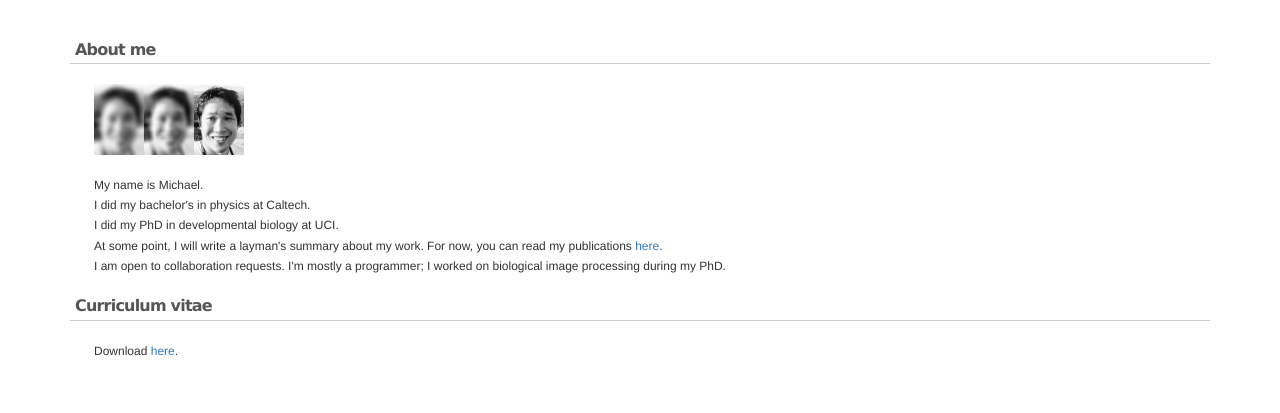
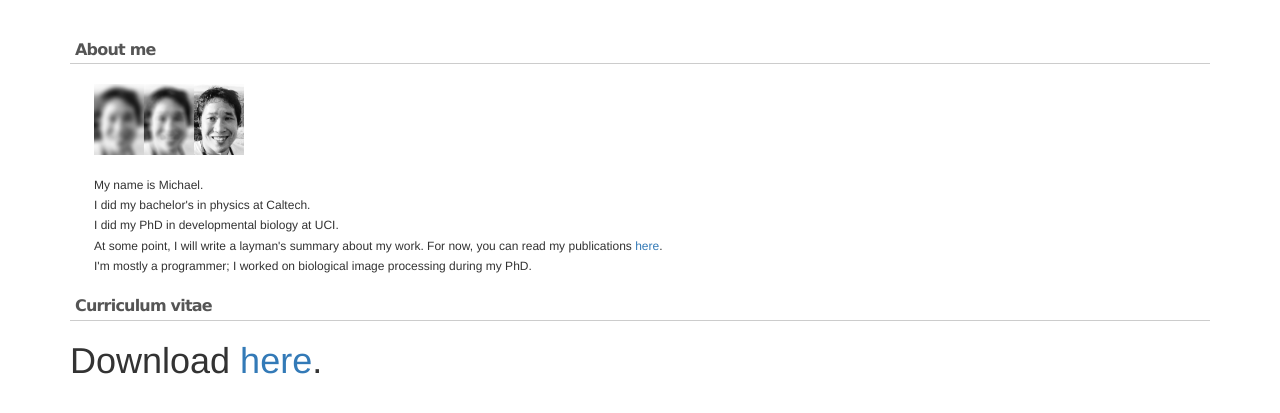
Before and after one commit to michael-chiang-mc5/michael-chiang-website-repo, a Django app: page / in a window 1280 px wide. Shown: the part 51-464 px from the top of the page. Run offline with Django 3.2, Linux system fonts and the light colour scheme; some libraries are stand-ins or nearby versions.

Commit message:
made cv link bigger

```diff
--- a/mySite/myContent/templates/myContent/cv.html
+++ b/mySite/myContent/templates/myContent/cv.html
@@ -23,7 +23,7 @@
       I did my PhD in developmental biology at UCI.<br />
       At some point, I will write a layman's summary about my work. For now, you
       can read my publications <a href="{% url 'myContent:publications' %}">here</a>.<br>
-      I am open to collaboration requests. I'm mostly a programmer; I worked on biological
+      I'm mostly a programmer; I worked on biological
       image processing during my PhD. <br />
     </div>
 
@@ -31,8 +31,8 @@
     <div class="page-header">Curriculum vitae</div>
 
     <!-- about me -->
-    <div class="cv-text">
+    <h1>
       Download <a href="{% static 'myContent/CV.pdf' %}">here</a>.
-    </div>
+    </h1>
 
 {% endblock %}
```
